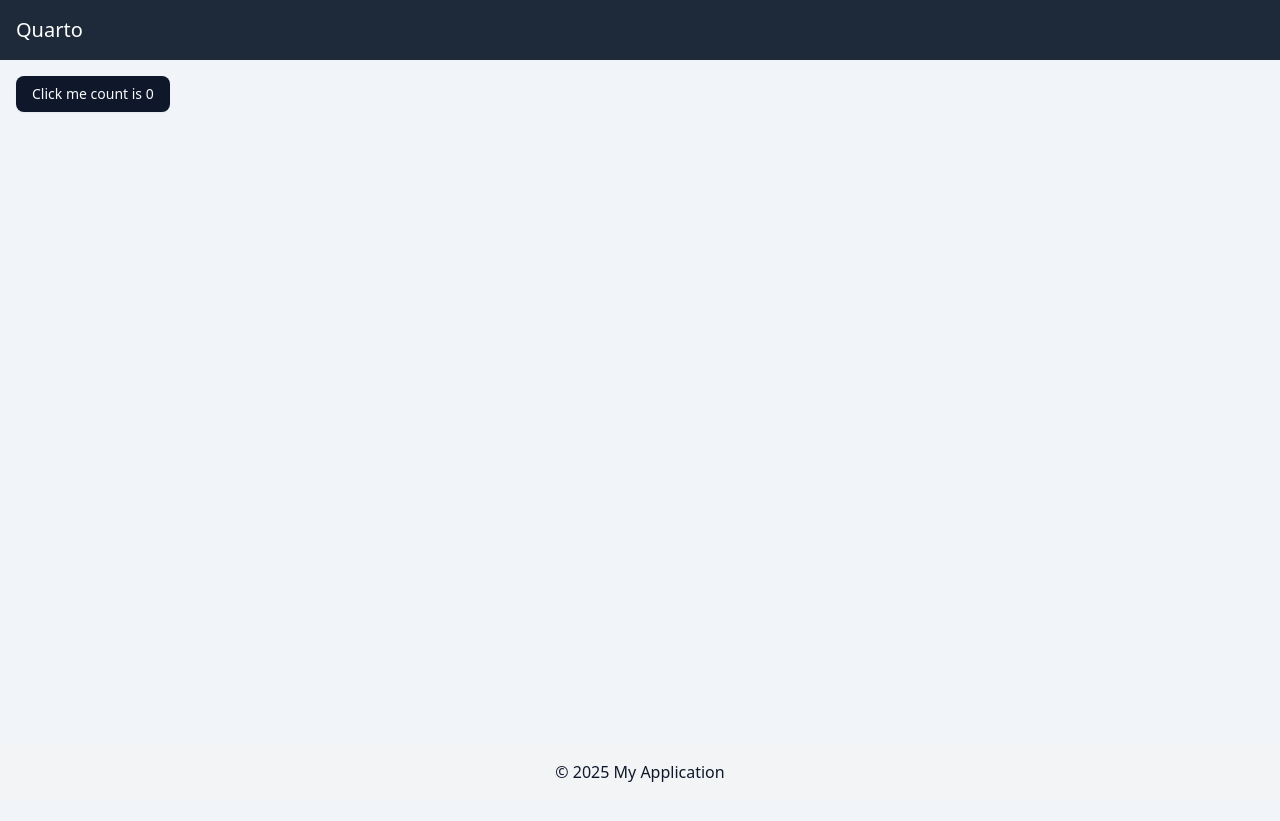
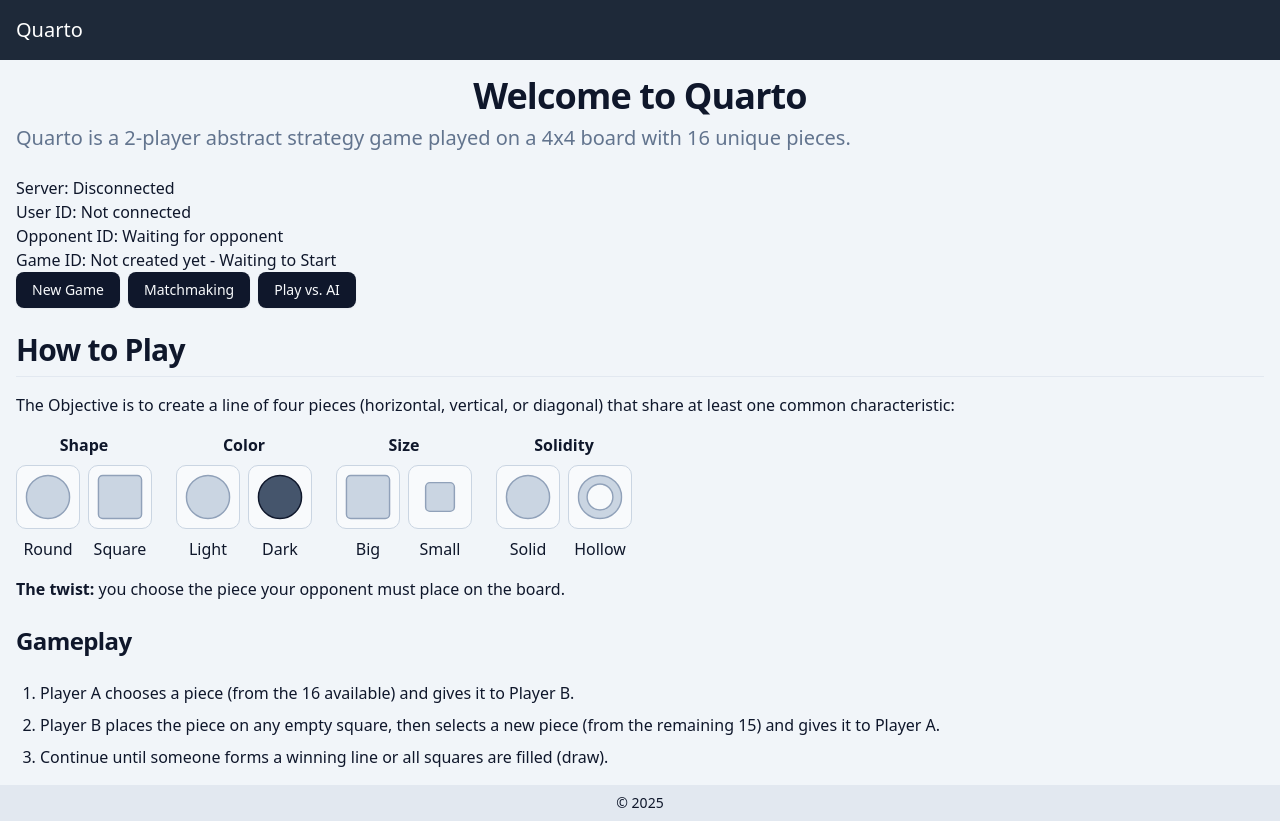
Before and after one commit to patapelada/quarto-frontend, a React (Vite) app: page / in a window 1280 px wide. Before the commit the page ends 800 px from the top, so only its background shows below. Built offline with nearby package versions, Linux system fonts and the light colour scheme; no server answers.

Commit message:
feat: introduce landing page

```diff
--- a/src/App.tsx
+++ b/src/App.tsx
@@ -1,7 +1,7 @@
 import { BrowserRouter, Route, Routes } from "react-router";
 import Layout from "./layouts/Layout";
 import { Game } from "./pages/Game";
-import Home from "./pages/Home";
+import { Home } from "./pages/Home";
 
 function App() {
   return (
--- a/src/components/quarto/Cell/Cell.tsx
+++ b/src/components/quarto/Cell/Cell.tsx
@@ -20,7 +20,7 @@ export function Cell({ children, cell, isDragging }: Props) {
     <div
       ref={setNodeRef}
       className={cn(
-        "flex items-center justify-center w-24 h-24 border border-slate-300 rounded-lg p-2 bg-slate-50",
+        "flex items-center justify-center w-16 h-16 border border-slate-300 rounded-lg p-2 bg-slate-50",
         validDropLocation && isDragging && "bg-slate-100",
         validDropLocation && isOver && "bg-slate-200"
       )}
--- /dev/null
+++ b/src/components/quarto/Lobby/Lobby.tsx
@@ -0,0 +1,39 @@
+import { Button } from "@/components/ui/button";
+import { useGameState } from "@/hooks/useGameState";
+import { useEffect } from "react";
+import { useNavigate } from "react-router";
+
+export function Lobby() {
+  const game = useGameState();
+  const navigate = useNavigate();
+
+  useEffect(() => {
+    if (game.isStarted) {
+      navigate("/Game");
+    }
+  }, [game.isStarted, navigate]);
+
+  return (
+    <div>
+      <p>Server: {game.isConnected ? "Connected" : "Disconnected"}</p>
+      <p>User ID: {game.userId || "Not connected"}</p>
+      <p>Opponent ID: {game.opponentId || "Waiting for opponent"}</p>
+      <p>
+        Game ID: {game.gameId || "Not created yet"} -{" "}
+        {game.isStarted ? "In Progress" : "Waiting to Start"}
+      </p>
+      <div className="flex gap-2">
+        {!game.gameId && (
+          <>
+            <Button onClick={game.newGame}>New Game</Button>
+            <Button onClick={game.matchMaking}>Matchmaking</Button>
+            <Button onClick={game.pve}>Play vs. AI</Button>
+          </>
+        )}
+        {game.isGameReadyToStart && !game.isStarted && (
+          <Button onClick={game.startGame}>Start Game</Button>
+        )}
+      </div>
+    </div>
+  );
+}
--- /dev/null
+++ b/src/components/quarto/Lobby/index.ts
@@ -0,0 +1 @@
+export { Lobby } from "./Lobby";
--- /dev/null
+++ b/src/components/ui/h1.tsx
@@ -0,0 +1,20 @@
+import { cn } from "@/lib/utils";
+import { forwardRef } from "react";
+
+export const H1 = forwardRef<
+  HTMLHeadingElement,
+  React.HTMLAttributes<HTMLHeadingElement>
+>(({ className, children, ...props }, ref) => {
+  return (
+    <h1
+      ref={ref}
+      className={cn(
+        "scroll-m-20 text-center text-4xl font-extrabold tracking-tight text-balance",
+        className
+      )}
+      {...props}
+    >
+      {children}
+    </h1>
+  );
+});
--- /dev/null
+++ b/src/components/ui/h2.tsx
@@ -0,0 +1,20 @@
+import { cn } from "@/lib/utils";
+import { forwardRef } from "react";
+
+export const H2 = forwardRef<
+  HTMLHeadingElement,
+  React.HTMLAttributes<HTMLHeadingElement>
+>(({ className, children, ...props }, ref) => {
+  return (
+    <h2
+      ref={ref}
+      className={cn(
+        "scroll-m-20 border-b pb-2 text-3xl font-semibold tracking-tight first:mt-0",
+        className
+      )}
+      {...props}
+    >
+      {children}
+    </h2>
+  );
+});
--- /dev/null
+++ b/src/components/ui/h3.tsx
@@ -0,0 +1,20 @@
+import { cn } from "@/lib/utils";
+import { forwardRef } from "react";
+
+export const H3 = forwardRef<
+  HTMLHeadingElement,
+  React.HTMLAttributes<HTMLHeadingElement>
+>(({ className, children, ...props }, ref) => {
+  return (
+    <h3
+      ref={ref}
+      className={cn(
+        "scroll-m-20 text-2xl font-semibold tracking-tight",
+        className
+      )}
+      {...props}
+    >
+      {children}
+    </h3>
+  );
+});
--- /dev/null
+++ b/src/components/ui/lead.tsx
@@ -0,0 +1,13 @@
+import { cn } from "@/lib/utils";
+
+export function Lead({
+  className,
+  children,
+}: {
+  className?: string;
+  children: React.ReactNode;
+}) {
+  return (
+    <p className={cn("text-muted-foreground text-xl", className)}>{children}</p>
+  );
+}
--- a/src/layouts/Layout.tsx
+++ b/src/layouts/Layout.tsx
@@ -9,9 +9,7 @@ function Layout() {
       <main className="flex-grow p-4">
         <Outlet />
       </main>
-      <footer className="bg-gray-100 p-4 text-center">
-        © 2025 My Application
-      </footer>
+      <footer className="bg-slate-200 p-2 text-center text-sm ">© 2025</footer>
     </div>
   );
 }
--- a/src/pages/Game.tsx
+++ b/src/pages/Game.tsx
@@ -1,31 +1,8 @@
 import { Quarto } from "@/components/quarto/Quarto";
-import { Button } from "@/components/ui/button";
-import { useGameState } from "@/hooks/useGameState";
 
 export const Game = () => {
-  const gameState = useGameState();
-
   return (
-    <div className="flex flex-col items-center gap-2 ">
-      <p>Server: {gameState.isConnected ? "Connected" : "Disconnected"}</p>
-      <p>User ID: {gameState.userId || "Not connected"}</p>
-      <p>Opponent ID: {gameState.opponentId || "Waiting for opponent"}</p>
-      <p>
-        Game ID: {gameState.gameId || "Not created yet"} -{" "}
-        {gameState.isStarted ? "In Progress" : "Waiting to Start"}
-      </p>
-      <div className="flex gap-2">
-        {!gameState.gameId && (
-          <>
-            <Button onClick={gameState.newGame}>New Game</Button>
-            <Button onClick={gameState.matchMaking}>Matchmaking</Button>
-            <Button onClick={gameState.pve}>Play vs. AI</Button>
-          </>
-        )}
-        {gameState.isGameReadyToStart && !gameState.isStarted && (
-          <Button onClick={gameState.startGame}>Start Game</Button>
-        )}
-      </div>
+    <div className="flex flex-col items-center gap-4">
       <Quarto />
     </div>
   );
--- a/src/pages/Home.tsx
+++ b/src/pages/Home.tsx
@@ -1,16 +1,100 @@
-import { Button } from "@/components/ui/button";
-import { useState } from "react";
+import { Lobby } from "@/components/quarto/Lobby";
+import { Piece } from "@/components/quarto/Piece";
+import { H1 } from "@/components/ui/h1";
+import { H2 } from "@/components/ui/h2";
+import { H3 } from "@/components/ui/h3";
+import { Lead } from "@/components/ui/lead";
+import { Pieces } from "@/types";
 
-const About = () => {
-  const [count, setCount] = useState(0);
-
+export const Home = () => {
+  const examples = [
+    {
+      trait: "Shape",
+      values: [
+        { name: "Round", value: Pieces[0] },
+        { name: "Square", value: Pieces[4] },
+      ],
+    },
+    {
+      trait: "Color",
+      values: [
+        { name: "Light", value: Pieces[0] },
+        { name: "Dark", value: Pieces[8] },
+      ],
+    },
+    {
+      trait: "Size",
+      values: [
+        { name: "Big", value: Pieces[4] },
+        { name: "Small", value: Pieces[6] },
+      ],
+    },
+    {
+      trait: "Solidity",
+      values: [
+        { name: "Solid", value: Pieces[0] },
+        { name: "Hollow", value: Pieces[1] },
+      ],
+    },
+  ];
   return (
     <>
-      <Button onClick={() => setCount((count) => count + 1)}>
-        Click me count is {count}
-      </Button>
+      <div className="flex flex-col gap-6">
+        <div className="flex flex-col gap-2">
+          <H1 className="">Welcome to Quarto</H1>
+          <Lead>
+            Quarto is a 2-player abstract strategy game played on a 4x4 board
+            with 16 unique pieces.
+          </Lead>
+        </div>
+        <Lobby></Lobby>
+        <div className="flex flex-col gap-4">
+          <H2>How to Play</H2>
+          <p>
+            The Objective is to create a line of four pieces (horizontal,
+            vertical, or diagonal) that share at least one common
+            characteristic:
+          </p>
+          <div className="flex flex-wrap gap-6">
+            {examples.map((example) => (
+              <div key={example.trait} className="flex flex-col gap-2">
+                <span className="font-bold text-center">{example.trait}</span>
+                <div className="flex gap-2">
+                  {example.values.map((value) => (
+                    <div key={value.name} className="flex flex-col gap-2">
+                      <div className="w-16 h-16 border border-slate-300 rounded-lg p-2 bg-slate-50">
+                        <Piece piece={value.value} />
+                      </div>
+                      <span className="text-center">{value.name}</span>
+                    </div>
+                  ))}
+                </div>
+              </div>
+            ))}
+          </div>
+          <p>
+            <span className="font-bold">The twist:</span> you choose the piece
+            your opponent must place on the board.
+          </p>
+        </div>
+        <div className="flex flex-col gap-4">
+          <H3>Gameplay</H3>
+          <ul className="ml-6 list-decimal [&>li]:mt-2">
+            <li>
+              Player A chooses a piece (from the 16 available) and gives it to
+              Player B.
+            </li>
+            <li>
+              Player B places the piece on any empty square, then selects a new
+              piece (from the remaining 15) and gives it to Player A.
+            </li>
+            <li>
+              Continue until someone forms a winning line or all squares are
+              filled (draw).
+            </li>
+          </ul>
+        </div>
+      </div>
     </>
   );
 };
-
-export default About;
```
Also changed, not shown: src/components/quarto/Quarto.tsx (+18 -14 lines).
